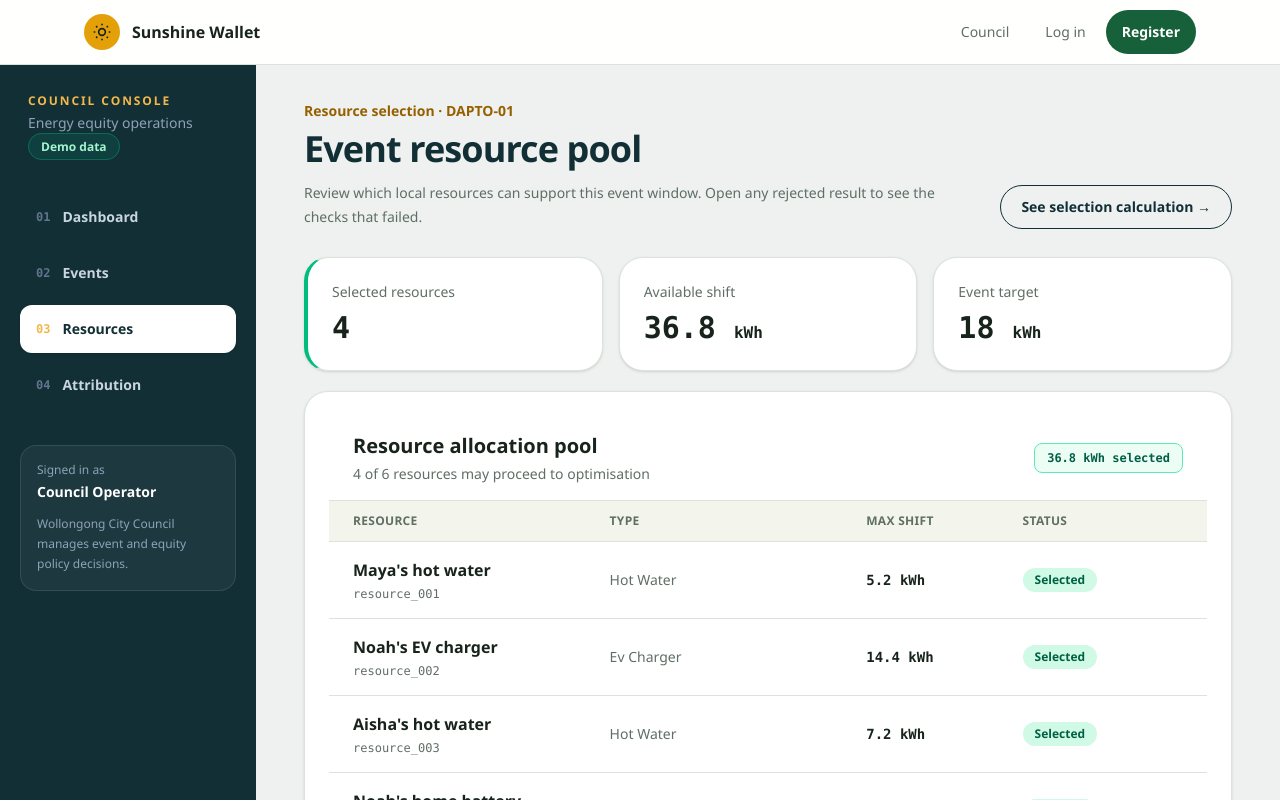
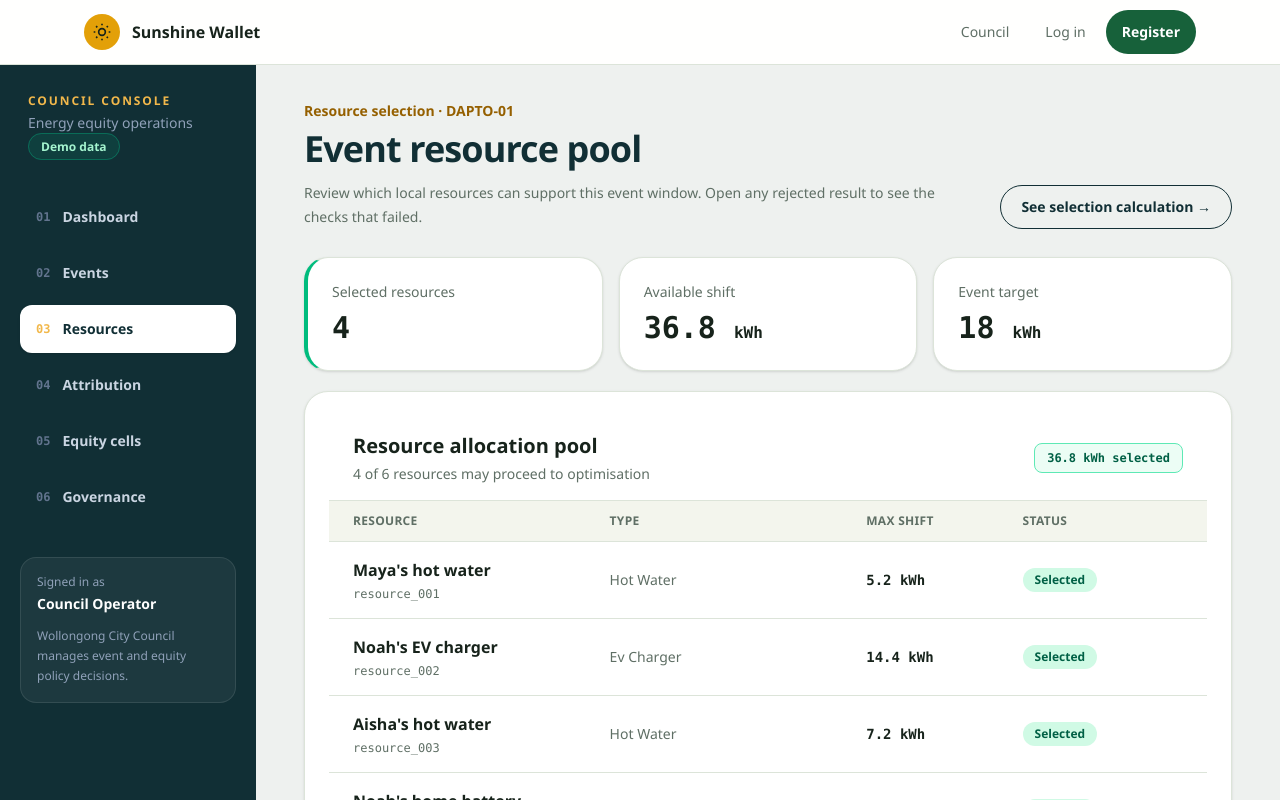
Before and after one commit to hong-nhung-nguyen/sunshine-wallet, a Next.js app: page /council/resources in a window 1280 px wide. Shown: the top 800 px of the page. Built offline with nearby package versions, Linux system fonts and the light colour scheme.

Commit message:
fix: expose equity and governance council pages

```diff
--- a/components/council/council-nav.tsx
+++ b/components/council/council-nav.tsx
@@ -8,6 +8,8 @@ const navItems = [
   { href: "/council/events", label: "Events", mark: "02" },
   { href: "/council/resources", label: "Resources", mark: "03" },
   { href: "/council/attribution", label: "Attribution", mark: "04" },
+  { href: "/council/equity-cells", label: "Equity cells", mark: "05" },
+  { href: "/council/governance", label: "Governance", mark: "06" },
 ] as const;
 
 export function CouncilNav() {
```
